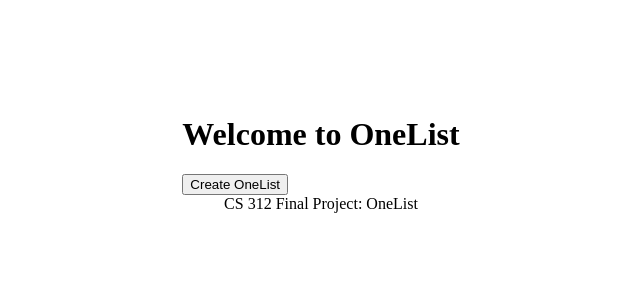
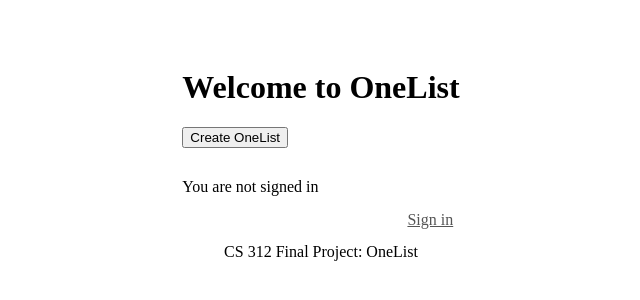
Before and after one commit to hjarai/spotify, a Next.js app: page / in a window 1280 px wide. Shown: the part 254-554 px from the top of the page, without its empty margins (319-959 px from the left). Built offline with nearby package versions, Linux system fonts and the light colour scheme; no server answers.

Commit message:
I have added login with spotify functionality

```diff
--- a/package.json
+++ b/package.json
@@ -12,6 +12,7 @@
   },
   "dependencies": {
     "next": "9.5.3",
+    "next-auth": "^3.1.0",
     "prop-types": "^15.7.2",
     "react": "16.13.1",
     "react-dom": "16.13.1"
--- /dev/null
+++ b/src/components/login.js
@@ -0,0 +1,52 @@
+
+import { signIn, signOut, useSession } from 'next-auth/client'
+import { symbol } from 'prop-types'
+import styles from './login.module.css'
+
+// The approach used in this component shows how to built a sign in and sign out
+// component that works on pages which support both client and server side
+// rendering, and avoids any flash incorrect content on initial page load.
+export default function Login () {
+  const [ session, loading ] = useSession()
+
+
+  return (
+
+      <div >
+        <p >
+          {!session && <>
+            <span className={styles.notSignedInText}>You are not signed in</span>
+            <a
+                href={`/api/auth/signin`}
+                className = {styles.button}
+                onClick={(e) => {
+                  e.preventDefault()
+                  signIn()
+                }}
+              >
+                Sign in
+              </a>
+          </>}
+          {session && <>
+
+
+            <span className={styles.signedInText}>
+              <small>Signed in as</small><br/>
+              <strong>{session.user.email || session.user.name}</strong>
+              </span>
+            <a
+                href={`/api/auth/signout`}
+                className = {styles.button}
+                onClick={(e) => {
+                  e.preventDefault()
+                  signOut()
+                }}
+              >
+                Sign out
+              </a>
+          </>}
+        </p>
+      </div>
+
+  )
+}
--- /dev/null
+++ b/src/components/login.module.css
@@ -0,0 +1,55 @@
+.signedInStatus {
+    display: block;
+    min-height: 4rem;
+    width: 100%;
+  }
+
+
+  .signedInText,
+  .notSignedInText {
+    position: center;
+    padding-top: .8rem;
+    left: 1rem;
+    right: 6.5rem;
+    white-space: nowrap;
+    text-overflow: ellipsis;
+    overflow: hidden;
+    display: inherit;
+    z-index: 1;
+    line-height: 1.3rem;
+
+  }
+
+.signedInText {
+    padding-top: 0rem;
+    left: 4.6rem;
+  }
+
+
+.button,
+.buttonPrimary {
+  float: right;
+  margin-right: -.4rem;
+  font-weight: 500;
+  border-radius: .3rem;
+  cursor: pointer;
+  font-size: 1rem;
+  line-height: 1.4rem;
+  padding: .7rem .8rem;
+  position: relative;
+  z-index: 10;
+  background-color: transparent;
+  color: #555;
+}
+
+.buttonPrimary {
+  background-color: #346df1;
+  border-color: #346df1;
+  color: #fff;
+  text-decoration: none;
+  padding: .7rem 1.4rem;
+}
+
+.buttonPrimary:hover {
+  box-shadow: inset 0 0 5rem rgba(0,0,0,0.2)
+}
--- a/src/pages/index.js
+++ b/src/pages/index.js
@@ -5,6 +5,7 @@ import { useState } from 'react';
 import CreationPage from '../components/CreationPage.js'
 import AddPage from '../components/AddPage.js'
 import PlaylistPage from '../components/PlaylistPage.js';
+import Login from '../components/login.js'
 
 import styles from '../styles/Home.module.css';
 
@@ -63,7 +64,15 @@ export default function Home() {
         <title>Welcome Page</title>
       </Head>
       <main>
-        {pageContent}
+      <div>
+      {pageContent}
+      </div>
+      <div>
+        <Login>
+
+        </Login>
+      </div>
+
       </main>
       <footer> CS 312 Final Project: OneList</footer>
     </div>
```
Also changed, not shown: src/pages/api/auth/[...nextauth].js (added, +92 -0 lines), 1 other file (tests, documents, lock files or other folders).
